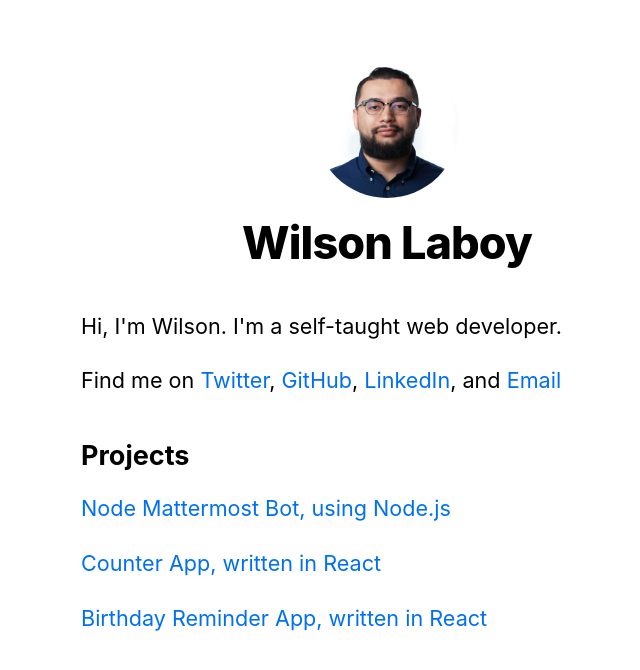
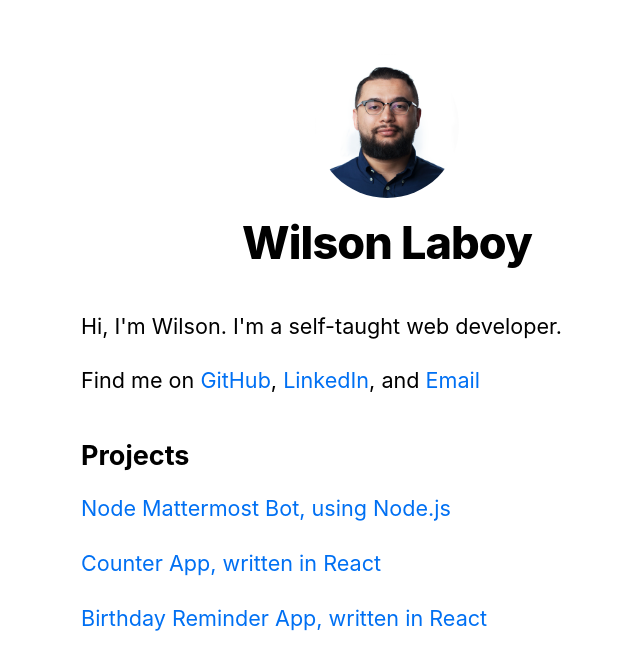
Before and after one commit to wlaboy/personal-website, a Next.js app: page / in a window 1280 px wide. Shown: the top 670 px of the page, without its empty margins (253-893 px from the left). Built offline with nearby package versions, Linux system fonts and the light colour scheme.

Commit message:
Removed dead link to deactivated Twitter account

```diff
--- a/pages/index.js
+++ b/pages/index.js
@@ -24,10 +24,6 @@ export default function Home({ allPostsData }) {
         <p>Hi, I'm Wilson. I'm a self-taught web developer.</p>
         <p>
           Find me on{" "}
-          <Link href="https://www.twitter.com/wjlaboy" target="_blank">
-            <a>Twitter</a>
-          </Link>
-          {", "}
           <Link href="https://www.github.com/wlaboy">
             <a>GitHub</a>
           </Link>
```
